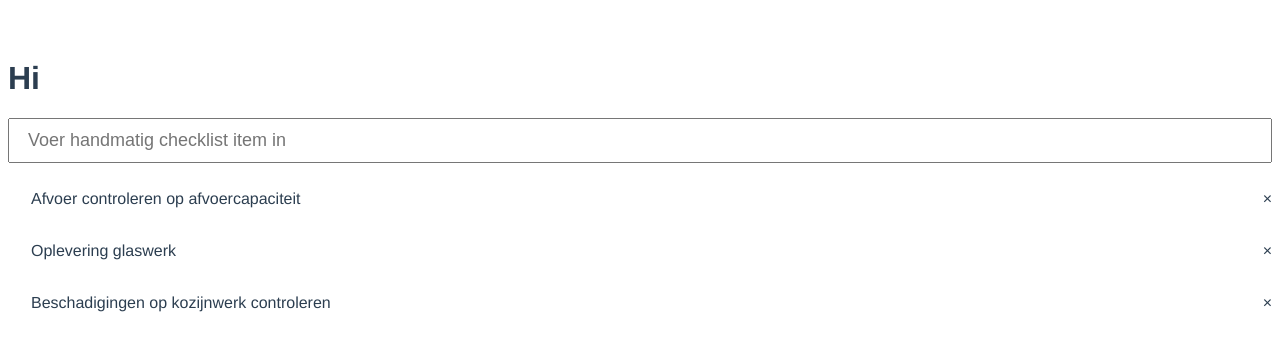
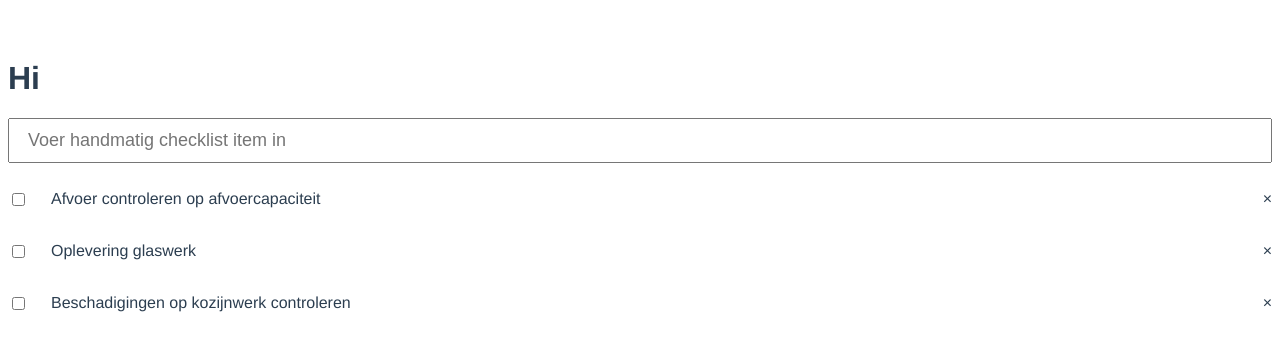
Before and after one commit to erolbah/vue-todo, a Vue app: page / in a window 1280 px wide. Shown: the top 350 px of the page. Built offline with nearby package versions, Linux system fonts and the light colour scheme.

Commit message:
checkbox added before chechlist item

```diff
--- a/src/components/HelloWorld.vue
+++ b/src/components/HelloWorld.vue
@@ -8,6 +8,7 @@
       @keyup.enter="addTodo">
     <div v-for="(todo, index) in todos" :key="todo.id" class="todo-item">
       <div class="todo-item-left">
+        <input type="checkbox" v-model="todo.completed">
         <div v-if="!todo.editing"
           @dblclick="editTodo(todo)"
           class="todo-item-label">
```
